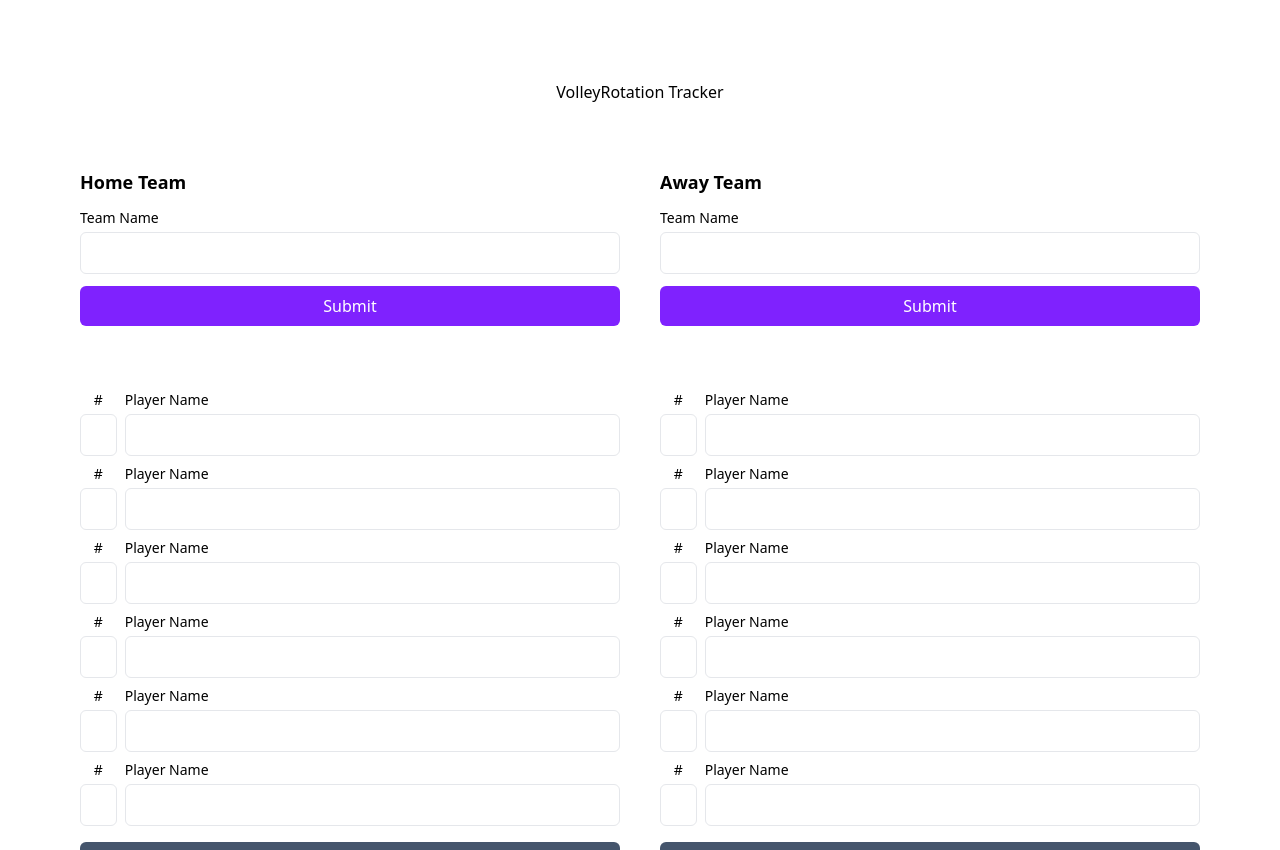
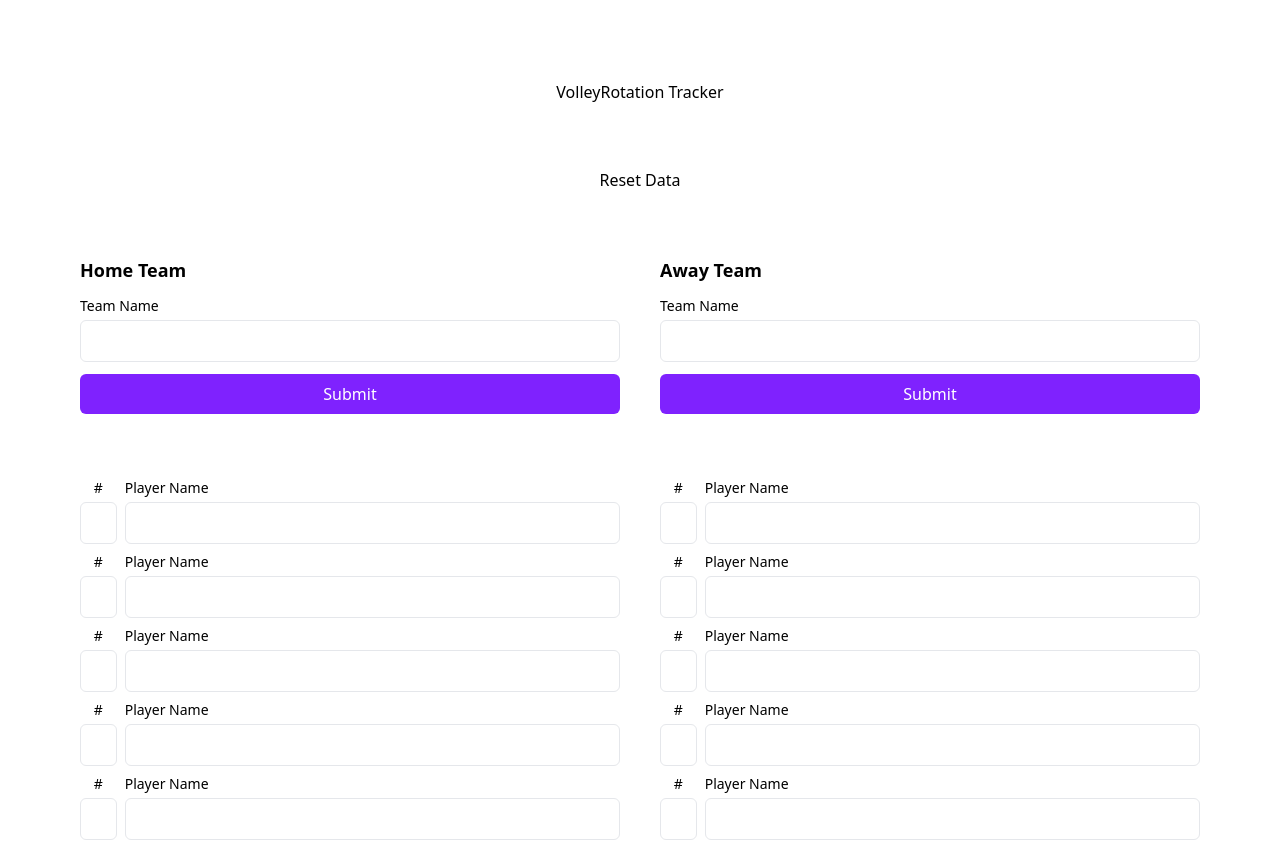
Before and after one commit to jgretton/volleyrotations-tracker, a Next.js app: page / in a window 1280 px wide. Shown: the top 850 px of the page. Built offline with nearby package versions, Linux system fonts and the light colour scheme.

Commit message:
Reset Button added
Button to reset data added

```diff
--- a/app/components/MockCourt.tsx
+++ b/app/components/MockCourt.tsx
@@ -3,9 +3,6 @@
 import { useState } from "react";
 
 export default function MockCourt({ netSide }: { netSide: "left" | "right" }) {
-	// const VolleyballCourtPositions = [5, 4, 6, 3, 1, 2]; // net on the right
-	// const VolleyballCourtPositions = [2, 1, 3, 6, 4, 5]; // net on the left
-
 	const VolleyballCourtPositions =
 		netSide === "left" ? [2, 1, 3, 6, 4, 5] : [5, 4, 6, 3, 1, 2];
 	const VolleyballPlayers = [
@@ -87,7 +84,7 @@ export default function MockCourt({ netSide }: { netSide: "left" | "right" }) {
 				>
 					{player.player.name}
 					<br />
-					{player.position}
+					{player.player.number}
 				</div>
 			))}
 
--- /dev/null
+++ b/app/components/ResetButton.tsx
@@ -0,0 +1,8 @@
+"use client";
+
+import { useMatchStore } from "@/store";
+
+export default function ResetButton() {
+	const resetMatch = useMatchStore((state) => state.resetMatch);
+	return <button onClick={resetMatch}> Reset Data</button>;
+}
--- a/app/page.tsx
+++ b/app/page.tsx
@@ -1,11 +1,13 @@
 import HalfCourt from "./components/HalfCourt";
 import PlayerList from "./components/PlayerList";
+import ResetButton from "./components/ResetButton";
 import TeamForm from "./components/TeamForm";
 
 export default function Home() {
 	return (
 		<div className="font-sans flex flex-col items-center justify-items-center min-h-screen p-8 pb-20 gap-16 sm:p-20">
 			<span>VolleyRotation Tracker</span>
+			<ResetButton />
 
 			<div className="grid grid-cols-1 md:grid-cols-2 gap-10 max-w-6xl w-full">
 				<TeamForm teamType="home" />
--- a/store/index.ts
+++ b/store/index.ts
@@ -7,6 +7,11 @@ export const useMatchStore = create<MatchStore>()(
 	persist(
 		(set, get) => ({
 			match: initialMatch,
+			resetMatch: () => {
+				set(() => ({
+					match: initialMatch,
+				}));
+			},
 			setTeamName: (teamType, name) => {
 				const team = teamType === "home" ? "homeTeam" : "awayTeam";
 				set((state) => ({
--- a/types/zustand.ts
+++ b/types/zustand.ts
@@ -4,6 +4,8 @@ export type TeamType = "home" | "away";
 
 export interface MatchStore {
 	match: Match;
+
+	resetMatch: () => void;
 
 	setTeamName: (teamType: TeamType, name: string) => void;
 	setTeamPlayers: (teamType: TeamType, players: PLAYER[]) => void;
```
